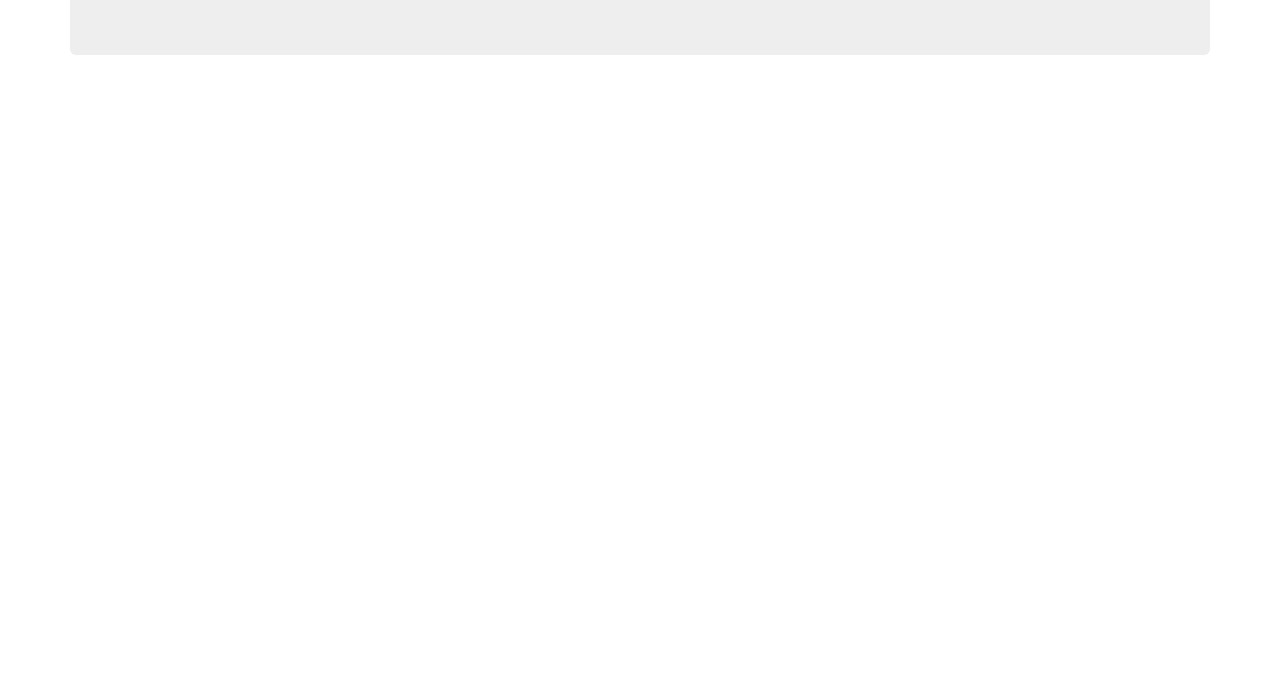
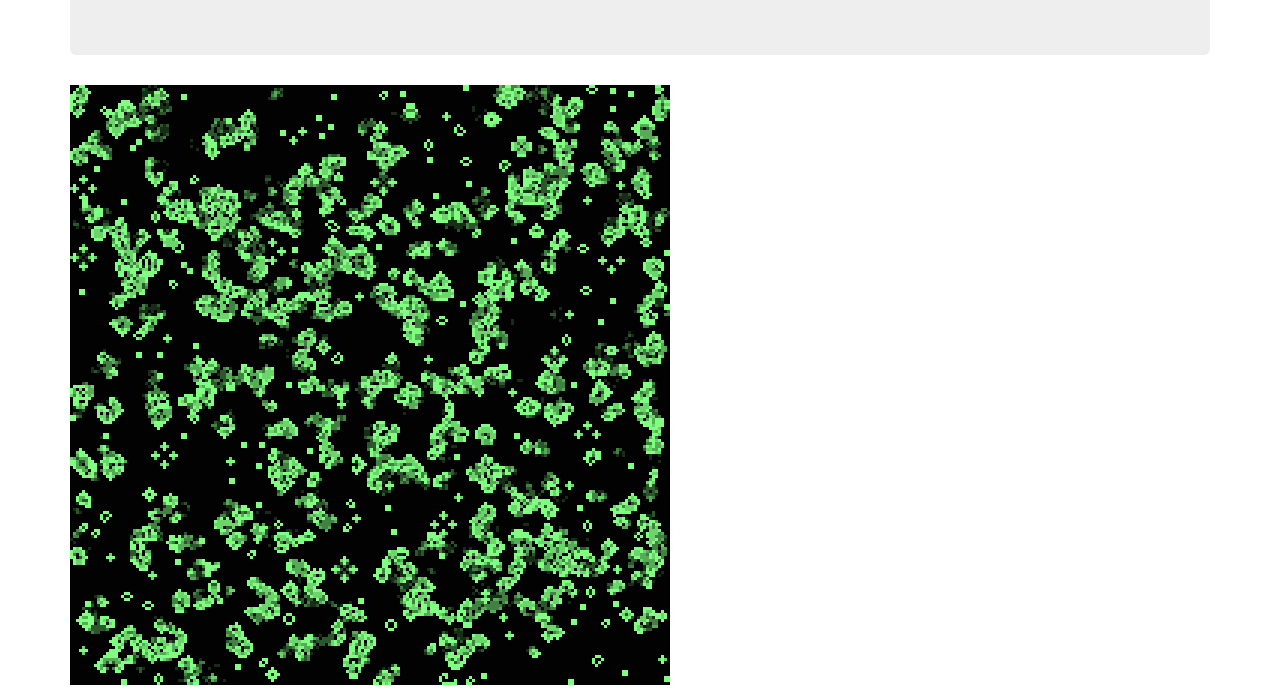
Before and after one commit to vaclav-dvorak/game-of-life, a website: page index.html in a window 1280 px wide. Shown: the part 190-880 px from the top of the page. Before the commit the page ends 800 px from the top, so only its background shows below. Drawn offline with nearby package versions, Linux system fonts and the light colour scheme; animation ran at ten frames a second.

Commit message:
Move scripts to static folder and increase canvas size

```diff
--- a/index.html
+++ b/index.html
@@ -15,9 +15,9 @@
         <div class="jumbotron">
             <h1>Conway's Game of life</h1>
         </div>
-        <canvas width ="500px" height="500px" id="gameField"></canvas>
+        <canvas width ="600px" height="600px" id="gameField"></canvas>
     </div>
 
 </body>
-<script src="game.js"></script>
+<script src="/js/game.js"></script>
 </html>
--- a/server.js
+++ b/server.js
@@ -9,7 +9,7 @@ app.get('/', function (req, res) {
   res.sendFile(path.join(__dirname + '/index.html'))
 })
 
-app.use(express.static('js'))
+app.use(express.static('static'))
 
 app.listen(port)
 console.log(`Server running on: http://localhost:${port}`)
--- a/js/game.js
+++ b/static/js/game.js
@@ -1,8 +1,8 @@
 const canvas = document.getElementById('gameField')
 const ctx = canvas.getContext('2d')
 
-const fieldSize = 500
-const numCells = 100
+const fieldSize = 600
+const numCells = 200
 const cellSize = fieldSize / numCells
 
 const decayColor = [
```
